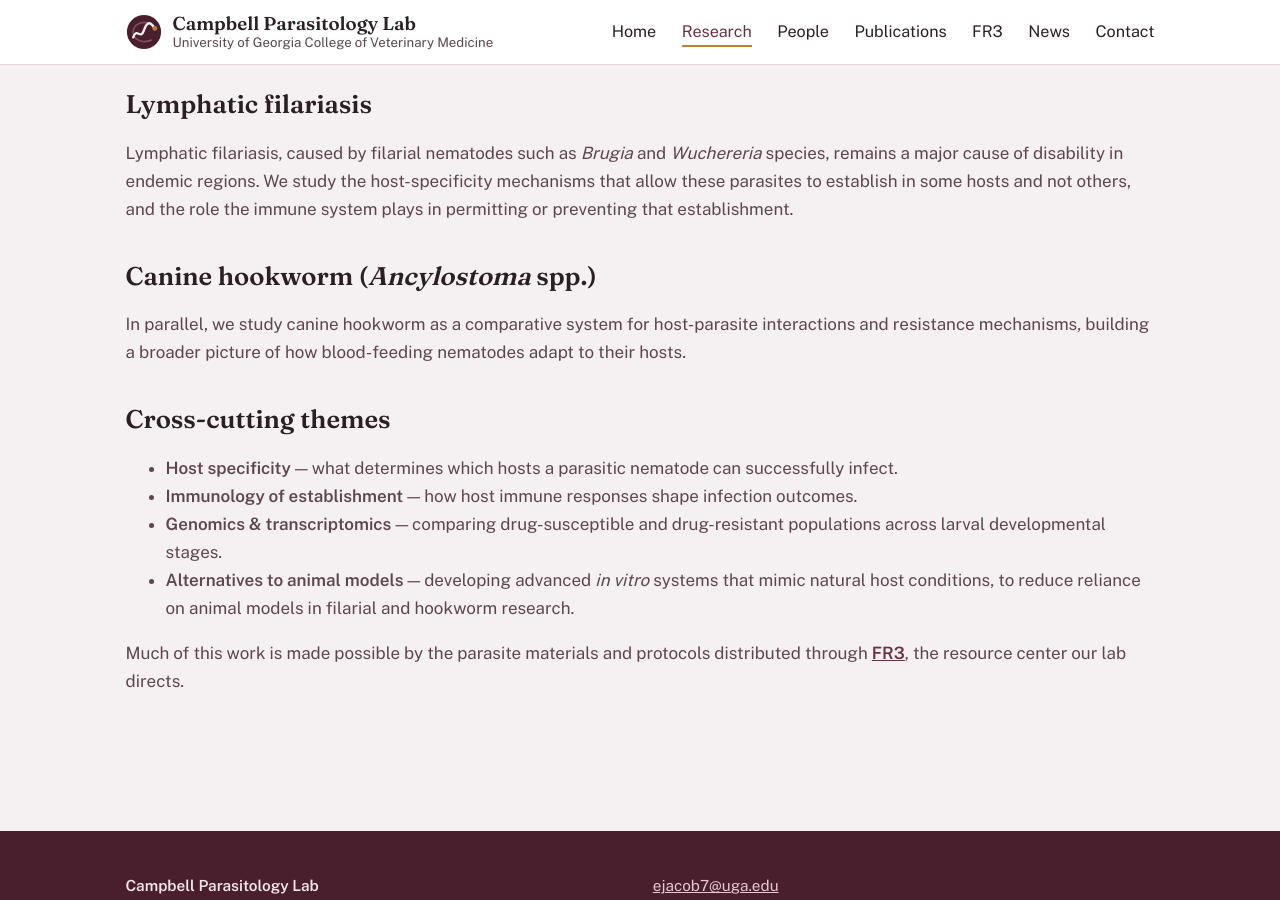
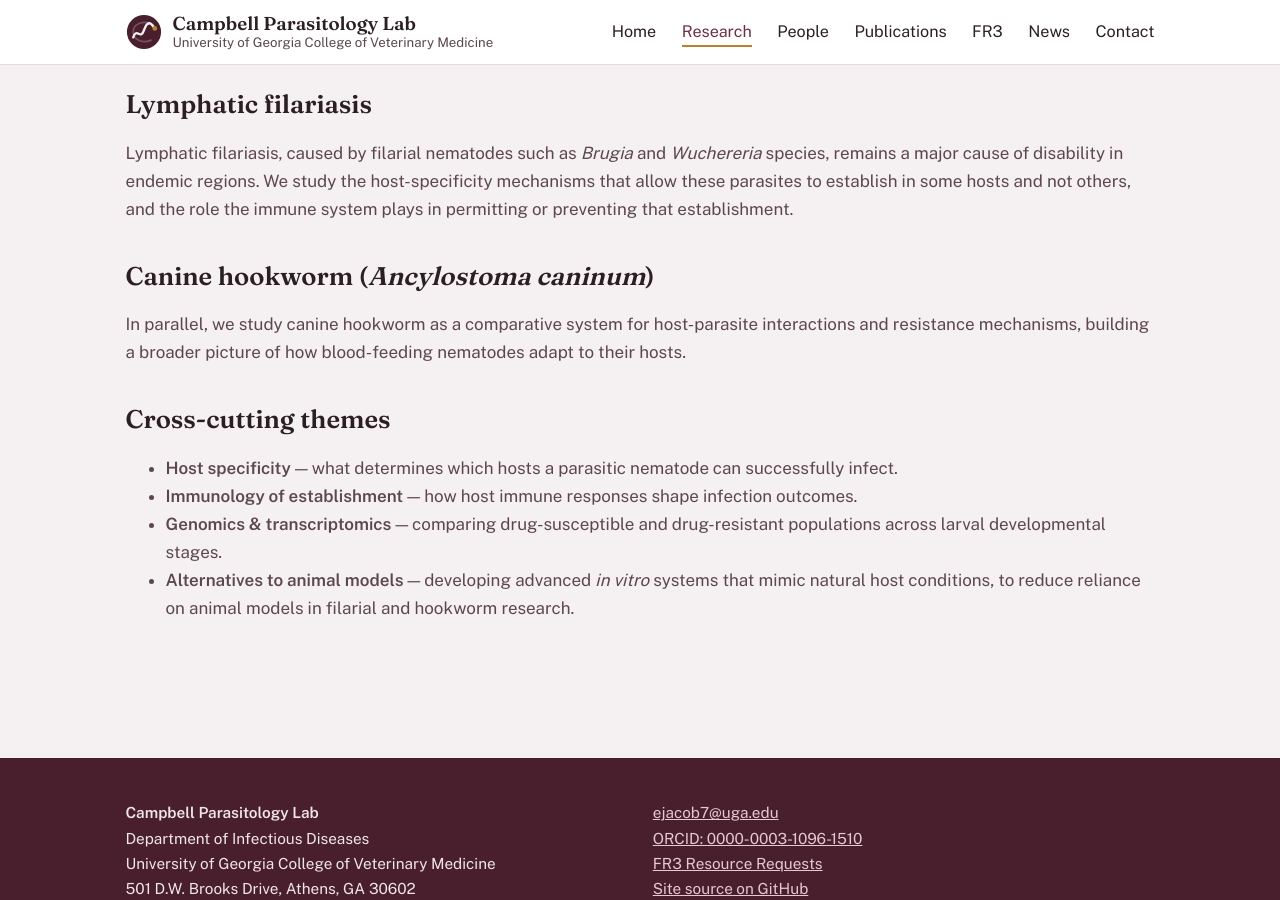
Before and after one commit to ejcampbell7/campbell-parasitology, a Jekyll site: the page built from research.md, in a window 1280 px wide and 900 px high, scrolled down 420 px. Built offline with Jekyll 4.4.1, drawn with Linux system fonts in a browser that asks for light colours.

Commit message:
Update research.md

```diff
--- a/research.md
+++ b/research.md
@@ -26,7 +26,7 @@ regions. We study the host-specificity mechanisms that allow these
 parasites to establish in some hosts and not others, and the role the
 immune system plays in permitting or preventing that establishment.
 
-## Canine hookworm (*Ancylostoma* spp.)
+## Canine hookworm (*Ancylostoma caninum*)
 
 In parallel, we study canine hookworm as a comparative system for
 host-parasite interactions and resistance mechanisms, building a broader
@@ -44,9 +44,6 @@ picture of how blood-feeding nematodes adapt to their hosts.
   systems that mimic natural host conditions, to reduce reliance on animal
   models in filarial and hookworm research.
 
-Much of this work is made possible by the parasite materials and protocols
-distributed through **[FR3](/fr3/)**, the resource center our lab directs.
-
 <!--
   TODO (Elyssa): expand this page with specific active projects, funding
   sources/grant numbers, and links to any preprints. Each paragraph above
```
